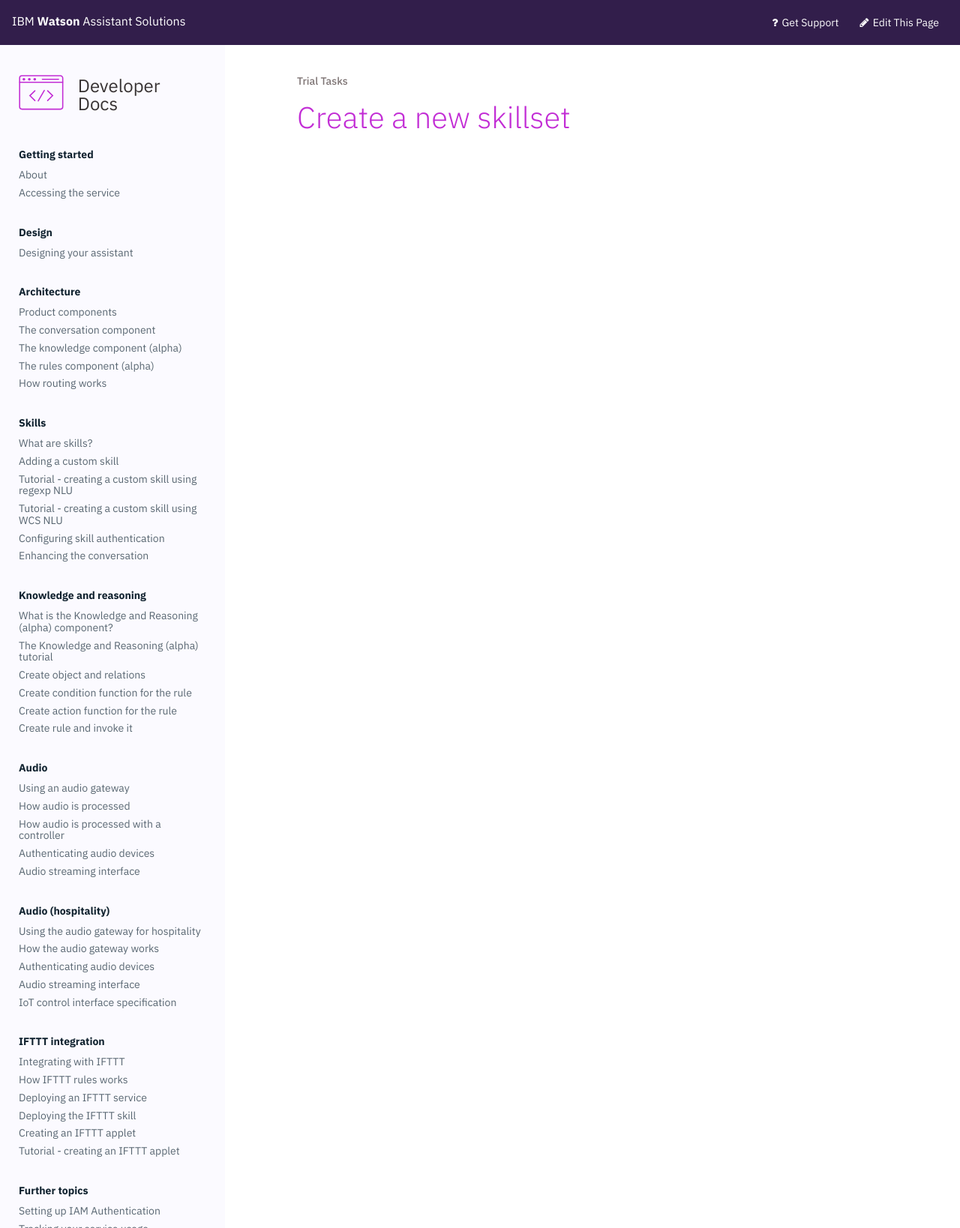
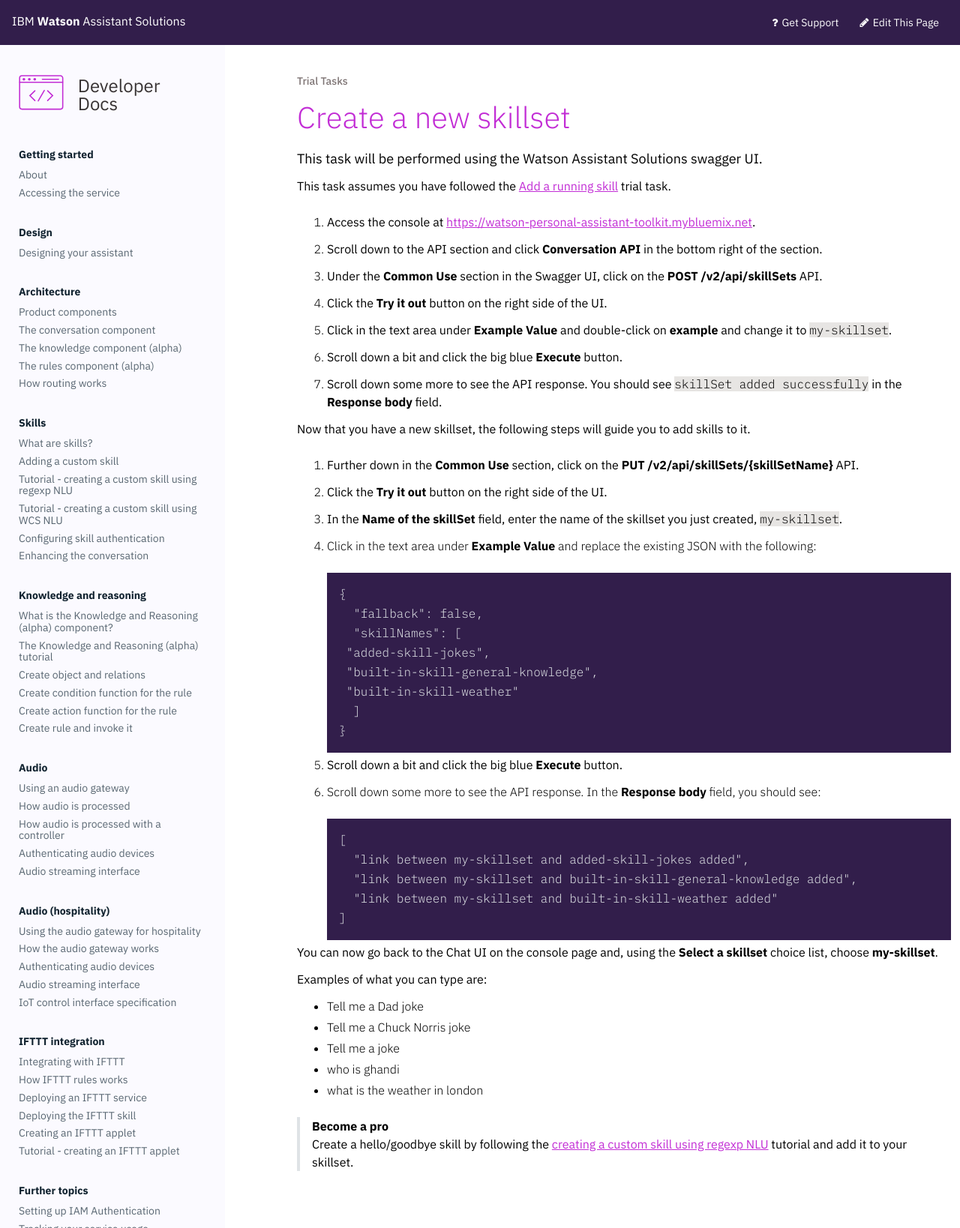
Before and after one commit to Watson-Personal-Assistant/developer, a Jekyll site: the page built from _content/trial/create-skillset.md, in a window 1280 px wide. Shown: the whole page at 75% size. Built offline with Jekyll 4.4.1, drawn with Linux system fonts in a browser that asks for light colours; some web fonts are replaced.

Commit message:
adds trial task documentation

````diff
--- a/_content/trial/create-skillset.md
+++ b/_content/trial/create-skillset.md
@@ -2,3 +2,64 @@
 title: Create a new skillset
 weight: 30
 ---
+
+This task will be performed using the Watson Assistant Solutions swagger UI.
+
+This task assumes you have followed the [Add a running skill]({{site.baseur}}/trial/add-running-skill/) trial task.
+
+1. Access the console at [https://watson-personal-assistant-toolkit.mybluemix.net](https://watson-personal-assistant-toolkit.mybluemix.net).
+
+2. Scroll down to the API section and click **Conversation API** in the bottom right of the section.
+
+3. Under the **Common Use** section in the Swagger UI, click on the **POST /v2/api/skillSets** API.
+
+4. Click the **Try it out** button on the right side of the UI.
+
+5. Click in the text area under **Example Value** and double-click on **example** and change it to `my-skillset`.
+
+6. Scroll down a bit and click the big blue **Execute** button.
+
+7. Scroll down some more to see the API response.  You should see `skillSet added successfully` in the **Response body** field.
+
+Now that you have a new skillset, the following steps will guide you to add skills to it.
+
+1. Further down in the **Common Use** section, click on the **PUT /v2/api/skillSets/{skillSetName}** API.
+
+2. Click the **Try it out** button on the right side of the UI.
+
+3. In the **Name of the skillSet** field, enter the name of the skillset you just created, `my-skillset`.
+
+4. Click in the text area under **Example Value** and replace the existing JSON with the following: <br>
+```
+{
+  "fallback": false,
+  "skillNames": [
+    "added-skill-jokes",
+    "built-in-skill-general-knowledge",
+    "built-in-skill-weather"
+  ]
+}
+```
+
+5. Scroll down a bit and click the big blue **Execute** button.
+
+6. Scroll down some more to see the API response.  In the **Response body** field, you should see: <br>
+```
+[
+  "link between my-skillset and added-skill-jokes added",
+  "link between my-skillset and built-in-skill-general-knowledge added",
+  "link between my-skillset and built-in-skill-weather added"
+]
+```
+
+You can now go back to the Chat UI on the console page and, using the **Select a skillset** choice list, choose **my-skillset**.
+
+Examples of what you can type are:
+- Tell me a Dad joke
+- Tell me a Chuck Norris joke
+- Tell me a joke
+- who is ghandi
+- what is the weather in london
+
+>**Become a pro**<br>
+Create a hello/goodbye skill by following the [creating a custom skill using regexp NLU]({{site.baseurl}}/skills/build-skill/) tutorial and add it to your skillset.
````
Also changed, not shown: _content/trial/add-running-skill.md (+37 -0 lines), _content/trial/chat-with-builtin.md (+7 -4 lines), _content/trial/emulate-device.md (+5 -0 lines), _content/trial/speak-to-skillset.md (+25 -0 lines).
